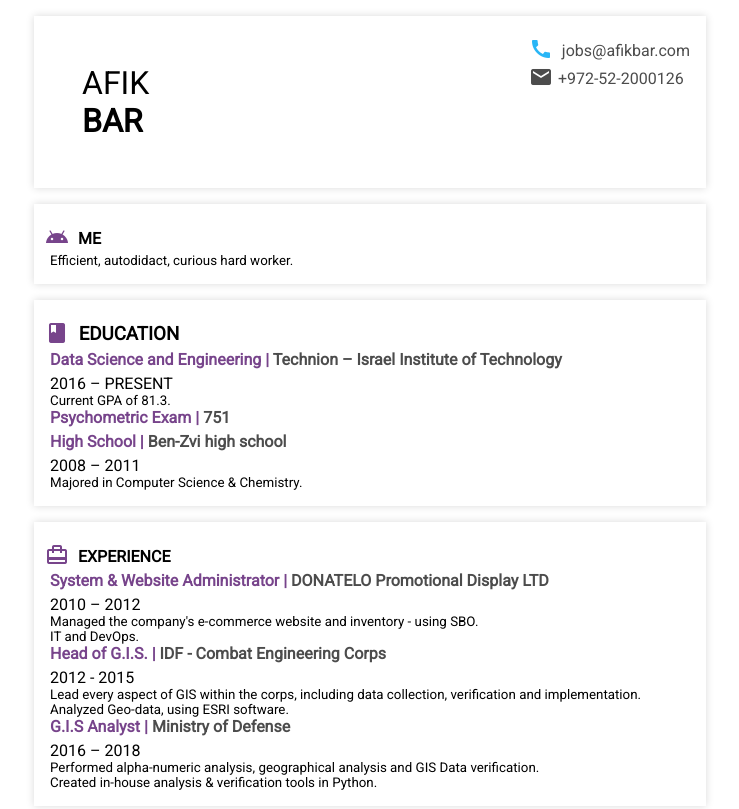
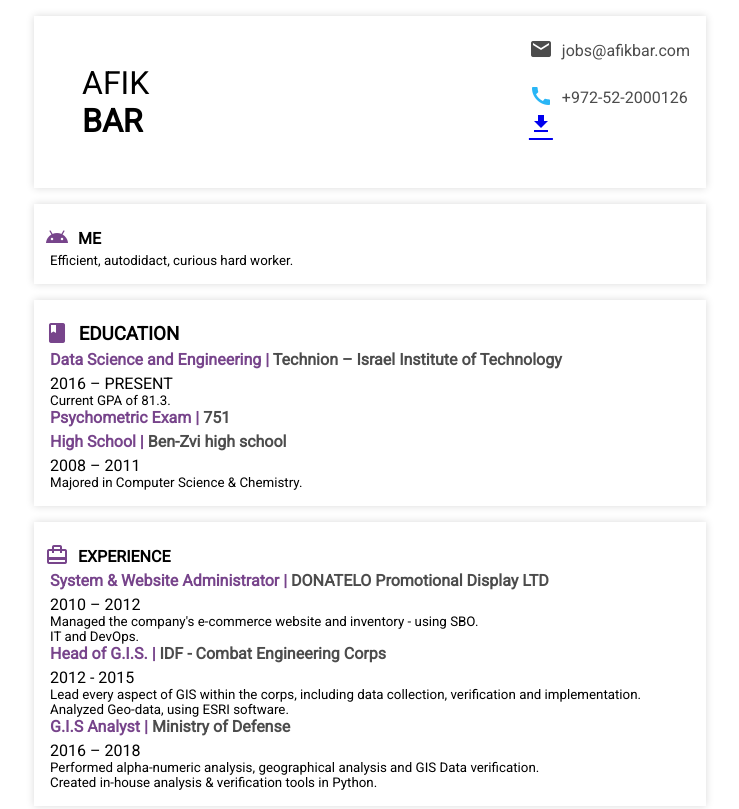
Before and after one commit to afikbar/cv_app, a plain HTML site: page index.html in a window 1280 px wide. Shown: the top 809 px of the page, without its empty margins (270-1009 px from the left). Drawn offline with Linux system fonts and the light colour scheme.

Commit message:
[hw1] added download PDF :gift:

```diff
--- a/index.html
+++ b/index.html
@@ -15,8 +15,18 @@
             <b>BAR</b>
         </h1>
         <div class="contact">
-            <i class="material-icons" style="color: #29B6F6">call</i><a href="mailto:jobs@afikbar.com" class="mail"> jobs@afikbar.com</a><br>
-            <i class="material-icons" style="color: #4C4C4C">email</i><a href="tel:+972-52-2000126" class="phone">+972-52-2000126</a>
+            <div class="mail">
+                <i class="material-icons" style="color: #4C4C4C">email</i>
+                <a href="mailto:jobs@afikbar.com" class="mail">jobs@afikbar.com</a>
+            </div>
+            <br>
+            <div class="phone">
+                <i class="material-icons" style="color: #29B6F6">call</i>
+                <a href="tel:+972-52-2000126" class="phone">+972-52-2000126</a>
+            </div>
+            <div class="files">
+                <a href="assets/Afik_CV_040518.pdf" class="material-icons files">file_download</a>
+            </div>
         </div>
     </div>
     <div class="card me">
```
